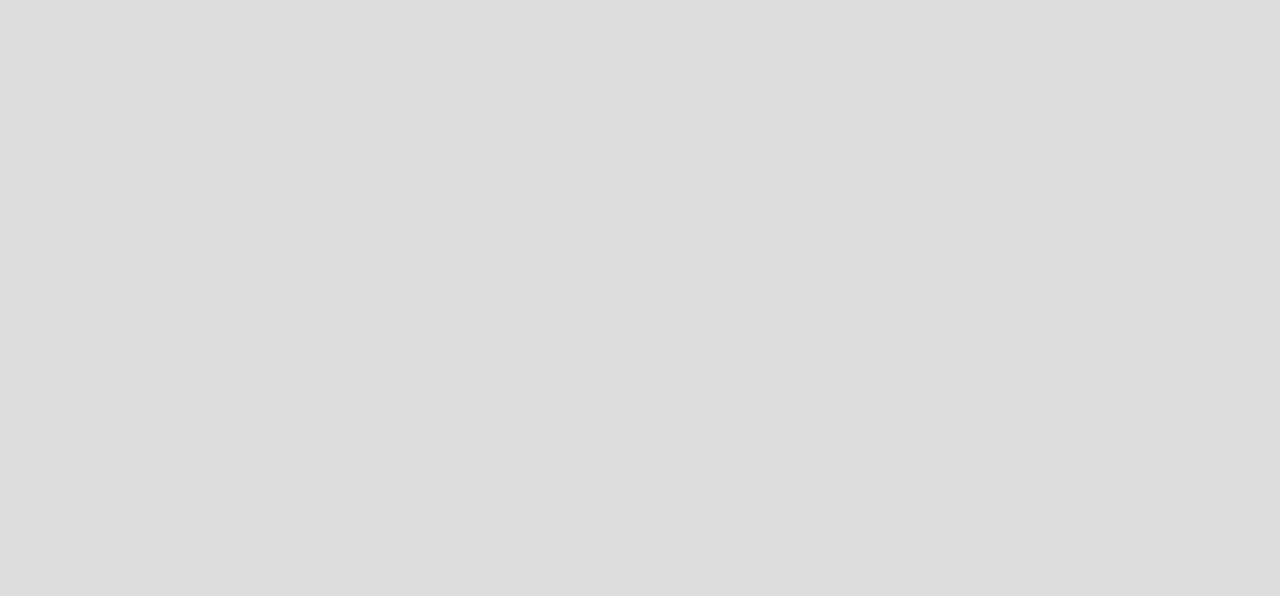
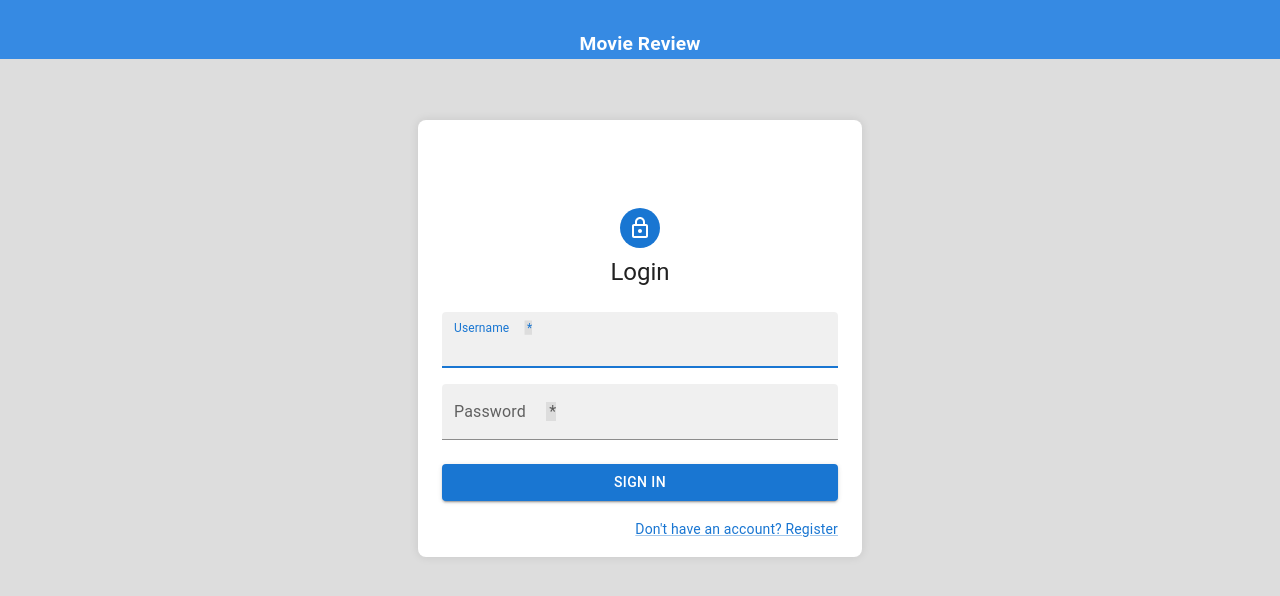
Before and after one commit to KIITTIKUN/movies-review, a React (Vite) app in the folder client/: page /login in a window 1280 px wide. Before the commit this address had no page. Shown: the top 596 px of the page. Built offline with nearby package versions, Linux system fonts and the light colour scheme.

Commit message:
feat(login):

```diff
--- /dev/null
+++ b/client/src/api/User/LoginUser.ts
@@ -0,0 +1,15 @@
+const LoginUser = async (username: String,password: String) => {
+    const response = await fetch('http://localhost:3000/userDatas/login',{
+            method: "POST",
+            headers: {
+                'Content-Type': 'application/json'
+              },
+            body: JSON.stringify({
+                username,
+                password,
+            }),
+    })
+    return response.json();
+}
+
+export default LoginUser
--- /dev/null
+++ b/client/src/components/Login/index.jsx
@@ -0,0 +1,128 @@
+import { useState } from 'react';
+import Avatar from '@mui/material/Avatar';
+import Button from '@mui/material/Button';
+import CssBaseline from '@mui/material/CssBaseline';
+import TextField from '@mui/material/TextField';
+import Link from '@mui/material/Link';
+import Grid from '@mui/material/Grid';
+import Box from '@mui/material/Box';
+import LockOutlinedIcon from '@mui/icons-material/LockOutlined';
+import Container from '@mui/material/Container';
+import { createTheme, ThemeProvider } from '@mui/material/styles';
+import Typography from '@mui/material/Typography';
+
+import LoginUser from '../../api/User/LoginUser';
+
+const Login = () => {
+  const defaultTheme = createTheme();
+  const [formData, setFormData] = useState({
+    username: '',
+    password: '',
+  });
+
+  const handleChange = (event) => {
+    const { name, value, type, checked } = event.target;
+    setFormData({
+      ...formData,
+      [name]: type === 'checkbox' ? checked : value,
+    });
+  };
+
+  const handleSubmit = async (event) => {
+    event.preventDefault();
+    await LoginUser(formData.username,formData.password).then(console.log('success'));
+  };
+
+  const commonTextFieldStyles = {
+    bgcolor: '#ffffff',
+    '& label': {
+      backgroundColor: 'rgb(240, 240, 240)',
+    },
+  };
+
+  return (
+    <>
+      <div className='Headbar-no-token'>
+        <header>Movie Review</header>
+      </div>
+      <ThemeProvider theme={defaultTheme}>
+        <Container component="main" maxWidth="xs" sx={{
+          backgroundColor: 'white',
+          borderRadius: '8px',
+          padding: '16px',
+          boxShadow: '0px 0px 10px rgba(0, 0, 0, 0.1)',
+          marginTop: 15
+        }}>
+          <CssBaseline />
+          <Box
+            sx={{
+              marginTop: 8,
+              display: 'flex',
+              flexDirection: 'column',
+              alignItems: 'center',
+              backgroundColor: 'white',
+            }}
+          >
+            <Avatar sx={{ m: 1, bgcolor: '#1976D2' }}>
+              <LockOutlinedIcon sx={{ bgcolor: '#1976D2' }} />
+            </Avatar>
+            <Typography component="h1" variant="h5" sx={{ backgroundColor: 'white' }}>
+              Login
+            </Typography>
+            <Box component="form" noValidate onSubmit={handleSubmit} sx={{ mt: 3, backgroundColor: 'white' }}>
+              <Grid container spacing={2}>
+                <Grid item xs={12} sx={{ backgroundColor: 'white' }}>
+                  <TextField
+                    variant="filled"
+                    autoComplete="given-name"
+                    name="username"
+                    required
+                    fullWidth
+                    id="username"
+                    label="Username"
+                    autoFocus
+                    value={formData.username}
+                    onChange={handleChange}
+                    sx={commonTextFieldStyles}
+                  />
+                </Grid>
+                <Grid item xs={12} sx={{ backgroundColor: 'white' }}>
+                  <TextField
+                    variant="filled"
+                    required
+                    fullWidth
+                    name="password"
+                    label="Password"
+                    type="password"
+                    id="password"
+                    autoComplete="new-password"
+                    value={formData.password}
+                    onChange={handleChange}
+                    sx={commonTextFieldStyles}
+                  />
+                </Grid>
+              </Grid>
+              <Button
+                type="submit"
+                fullWidth
+                variant="contained"
+                sx={{ mt: 3, mb: 2 }}
+              >
+                Sign In
+              </Button>
+              <Grid container justifyContent="flex-end" sx={{ backgroundColor: 'white' }}>
+                <Grid item sx={{ backgroundColor: 'white' }}>
+                  <Link href="/register" variant="body2" sx={{ backgroundColor: 'white' }}>
+                    {`Don't have an account? Register`}
+                  </Link>
+                </Grid>
+              </Grid>
+            </Box>
+          </Box>
+        </Container>
+      </ThemeProvider>
+    </>
+  );
+};
+
+export default Login;
--- a/client/src/main.jsx
+++ b/client/src/main.jsx
@@ -7,6 +7,7 @@ import Review from './components/Review'
 import Movie from './components/Movies/'
 import Layout from './components/Layout'
 import Register from './components/Register/index.jsx';
+import Login from './components/Login'
 
 import './main.scss'
 
@@ -35,6 +36,10 @@ ReactDOM.createRoot(document.getElementById('root')).render(
             path="/register"
             element={<Register />}
           />
+           <Route
+            path="/login"
+            element={<Login />}
+          />
       </Routes>
     </Router>
   </React.StrictMode>,
```
